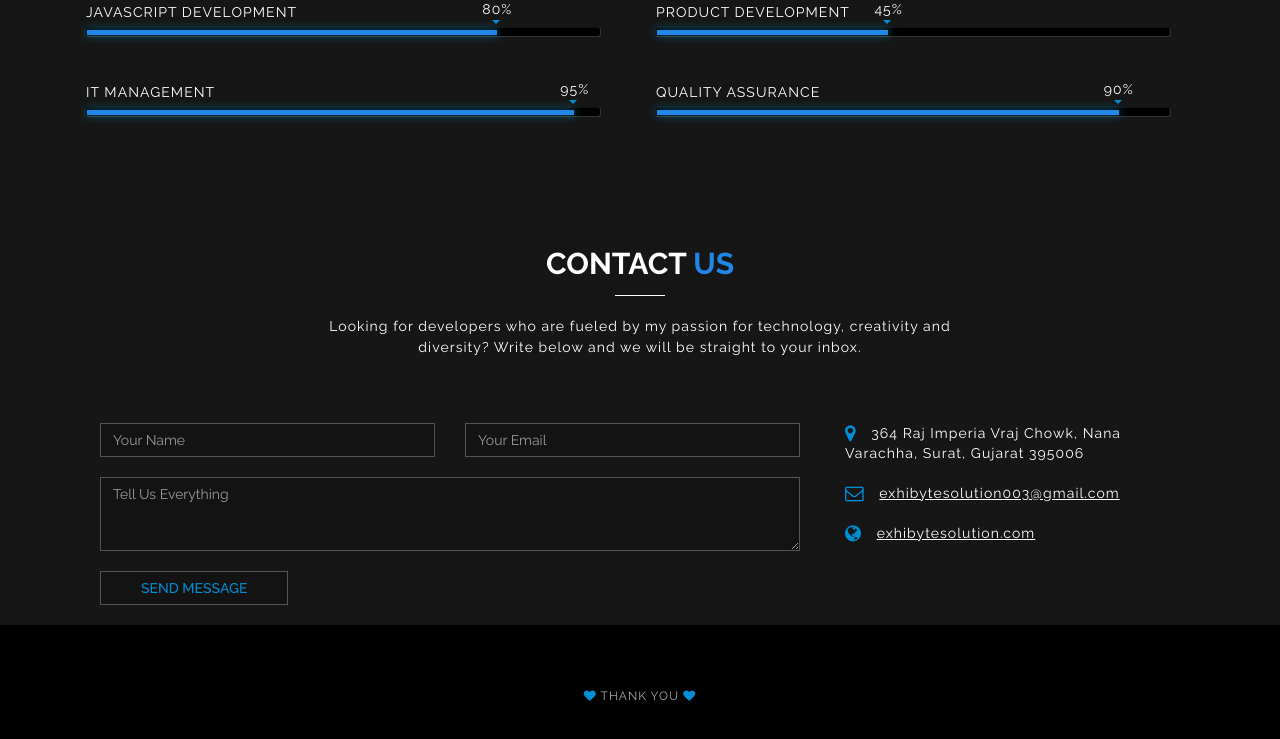
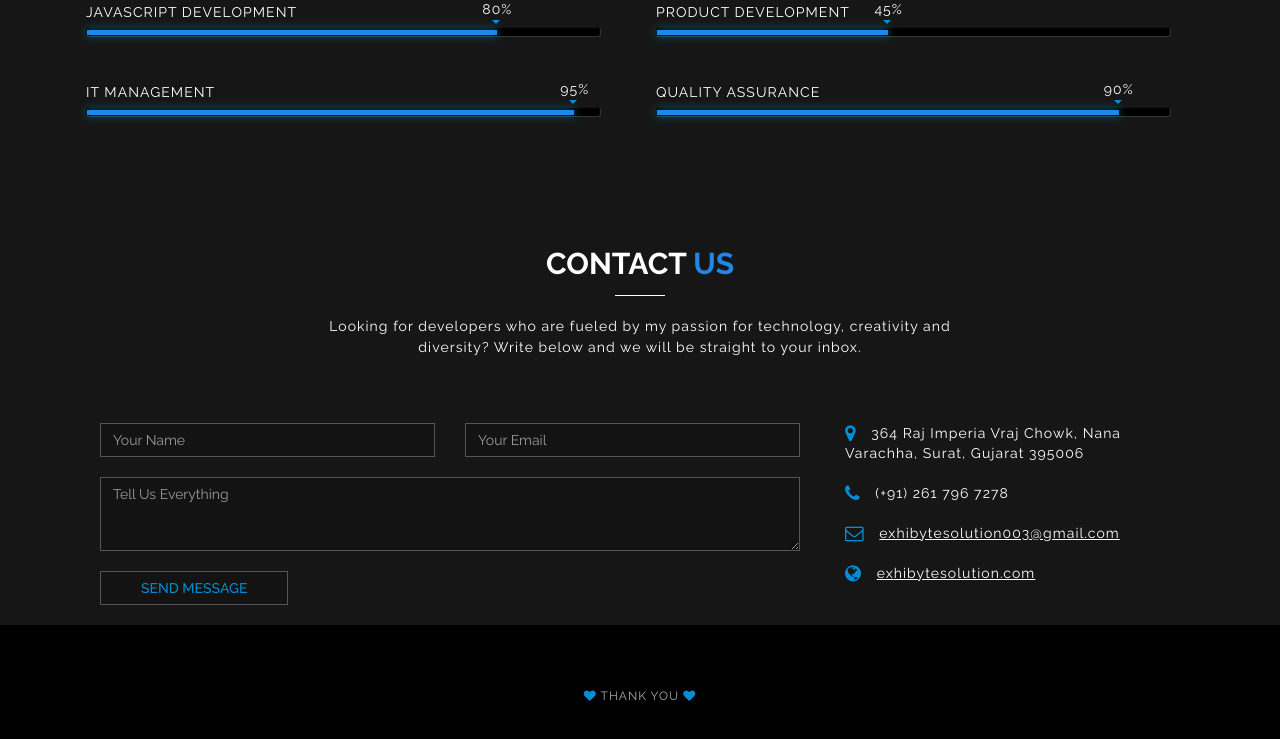
Before and after one commit to Ruta-Zala/ExhiByte, a plain HTML site: page public/index.html in a window 1280 px wide. Shown: the part 1753-2492 px from the top of the page. Drawn offline with Linux system fonts and the light colour scheme; some packages are replaced by stand-ins of ours; files whose address does not match are found by name.

Commit message:
Updated office number

```diff
--- a/public/index.html
+++ b/public/index.html
@@ -533,7 +533,7 @@
                 <div class="col-md-4 animated" data-animate="fadeInRight">
                     <address>
                         <span><i class="fa fa-map-marker fa-lg"></i> 364 Raj Imperia Vraj Chowk, Nana Varachha, Surat, Gujarat 395006</span>
-                        <!--<span><i class="fa fa-phone fa-lg"></i> (123) xxx - xxx</span>-->
+                        <span><i class="fa fa-phone fa-lg"></i> (+91) 261 796 7278</span>
                         <span><i class="fa fa-envelope-o fa-lg"></i> <a href="mailto:exhibytesolution003@gmail.com">exhibytesolution003@gmail.com</a></span>
                         <span><i class="fa fa-globe fa-lg"></i> <a
                                 href="https://exhibytesolution.com">exhibytesolution.com</a></span>
```
Also changed, not shown: 1 other file.
